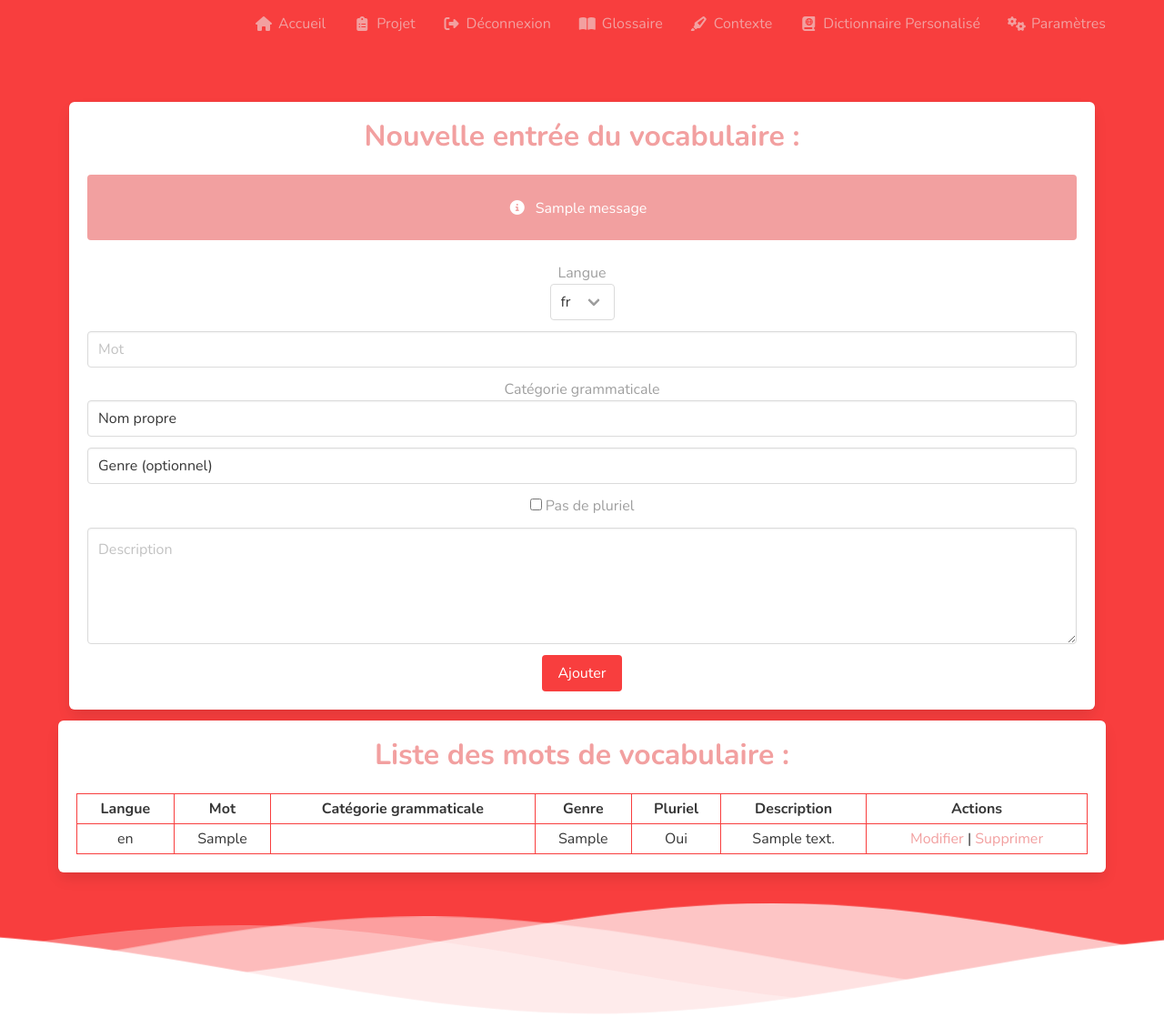
After one commit to BreakerZero/Nyan-CAT, a Flask app: page /vocab in a window 1280 px wide. The commit adds this page. Shown: the whole page at 91% size. Run offline with Flask 3, Linux system fonts and the light colour scheme; a user stored in the database is signed in; tables that the repository leaves empty hold one stand-in row (values such as "Sample post"); one stand-in notice (Sample message) is shown; parts of the project's set-up code (start-up, migrations or seed data) failed here and were passed over; some libraries are stand-ins or nearby versions.

Commit message:
add spellcheck

```diff
--- a/app.py
+++ b/app.py
@@ -1,44 +1,11 @@
 # -*- coding: utf-8 -*-
-import json
-import docx
-import csv
-import cv2
-import numpy as np
-import requests
-from docx import Document
-from PIL import Image, ImageDraw, ImageFont
-import base64
-import io
-import os
-import re
+from models import *
+from settings import *
 
-from nyan.converterAPI import ConverterAPI
-from flask import Flask, request, jsonify, render_template, redirect, flash, abort, send_from_directory
-import flask_login
-from werkzeug.security import generate_password_hash, check_password_hash
-import flask_sqlalchemy
-from werkzeug.utils import redirect, secure_filename
-from nyan.translateAPI import TranslatorAPI
-from flask_login import UserMixin, LoginManager, login_user, current_user, login_required, logout_user
-import html2text
-import threading
-
-LANGUAGETOOL_URL = "http://localhost:8081/v2/check"
-app = Flask(__name__)
-translator = TranslatorAPI('./translatemodel/')  # chemin vers les modèles
-app.config['SQLALCHEMY_TRACK_MODIFICATIONS'] = False
-file_path = os.path.join(os.getcwd(), 'database', 'nyan.db')
-app.config['SQLALCHEMY_DATABASE_URI'] = 'sqlite:///' + file_path  # Nom de la bdd
-app.config['SECRET_KEY'] = '9df31cd3eb2f6f6386571da69d6b418e'  # Clé random pour autentification
-app.config['UPLOAD_FOLDER'] = "fileproject"
-app.config['UPLOAD_EXTENSIONS'] = ['.png', '.jpg', '.jpeg', '.pdf', '.docx', '.doc', '.odt', '.txt']
-app.config['MAX_CONTENT_LENGTH'] = 1024 * 1024 * 500  # max 500Mo
-db = flask_sqlalchemy.SQLAlchemy(app)  # lien bdd
-app.config["DEBUG"] = True  # option debug
-login_manager = LoginManager()
-login_manager.login_view = '/login'
-login_manager.init_app(app)
-ConvAPI = ConverterAPI()
+if system == "Linux" or system == "Darwin":
+	Popen(["java", "-cp", os.path.join(LANGUAGETOOL_PATH, "languagetool-server.jar"), "org.languagetool.server.HTTPServer", "--port", "8081", "--allow-origin"])
+elif system == "Windows":
+	Popen(["java", "-cp", os.path.join(LANGUAGETOOL_PATH, "languagetool-server.jar"), "org.languagetool.server.HTTPServer", "--port", "8081", "--allow-origin"], creationflags=subprocess.CREATE_NEW_CONSOLE)  # Détache le processus sur Windows
 
 
 @app.errorhandler(413)
@@ -140,62 +107,6 @@ def get_context_paragraphs(i, parasin, direction="before"):
 
 	return " ".join(context)
 
-class Glossary(db.Model):  # Modèle du glossaire
-	id = db.Column(db.Integer, primary_key=True, nullable=False, unique=True)
-	Source_Lang = db.Column(db.Text, nullable=False)
-	Target_Lang = db.Column(db.Text, nullable=False)
-	Source = db.Column(db.Text, nullable=False)
-	Target = db.Column(db.Text, nullable=False)
-
-
-class User(UserMixin, db.Model):  # Modèle utilisateur
-	id = db.Column(db.Integer, primary_key=True, nullable=False, unique=True)
-	Pseudo = db.Column(db.Text, nullable=False, unique=True)
-	Mail = db.Column(db.Text, nullable=False, unique=True)
-	Password = db.Column(db.Text, nullable=False)
-	Status = db.Column(db.Integer)
-	TranslatorSettings = db.Column(db.Text, nullable=False)
-	TranslatorProvider = db.Column(db.Text, nullable=False)
-	Formality = db.Column(db.Text)
-	ApiKey = db.Column(db.Text, nullable=False)
-	KeepStyle = db.Column(db.Integer)
-	Autocomplete = db.Column(db.Integer)
-
-
-class Project(db.Model):  # Modèle projet
-	id = db.Column(db.Integer, primary_key=True, nullable=False, unique=True)
-	Name = db.Column(db.Text, nullable=False)
-	Type = db.Column(db.Text, nullable=False)
-	Owner = db.Column(db.Text, nullable=False)
-	Extension = db.Column(db.Text, nullable=False)
-	Source_Lang = db.Column(db.Text, nullable=False)
-	Target_Lang = db.Column(db.Text, nullable=False)
-	Advancement = db.Column(db.Integer, nullable=False)
-	Last_Block = db.Column(db.Integer, nullable=False)
-	Last_Previous_Block = db.Column(db.Integer, nullable=False)
-
-
-class Lexicon_fr(db.Model):
-	id = db.Column(db.Integer, primary_key=True, nullable=False, unique=True)
-	ortho = db.Column(db.String, nullable=False)
-	freqfilms = db.Column(db.Float, nullable=False)
-	freqlivres = db.Column(db.Float, nullable=False)
-
-
-class TranslationMemory(db.Model):  # Modèle mémoire de traduction
-	id = db.Column(db.Integer, primary_key=True, nullable=False, unique=True)
-	Source_Lang = db.Column(db.Text, nullable=False)
-	Target_Lang = db.Column(db.Text, nullable=False)
-	Source = db.Column(db.Text, nullable=False)
-	Target = db.Column(db.Text, nullable=False)
-	Owner = db.Column(db.Integer, nullable=False)
-	Project = db.Column(db.Integer, nullable=False)
-	Segment = db.Column(db.Integer, nullable=False)
-
-class Context(db.Model):
-	id = db.Column(db.Integer, primary_key=True)
-	Active = db.Column(db.Boolean, nullable=False)
-	Text = db.Column(db.String(500), nullable=False)
 
 
 def Glos():  # fonction formatage glossaire
@@ -210,6 +121,56 @@ def Glos():  # fonction formatage glossaire
 			formatedGlo = formatedGlo + str(Gloquery[i][0]) + "\t" + str(Gloquery[i][1]) + "\n"
 			i = i + 1
 		return formatedGlo[:-1]
+
+
+def update_added_txt_and_restart_lt():
+	# Récupération des mots dans la base de données
+	vocab_entries = Vocab.query.all()
+
+	# Organisation par langue pour les entrées de vocabulaire
+	vocab_by_lang = {}
+	for entry in vocab_entries:
+		lang = entry.Lang
+		if lang not in vocab_by_lang:
+			vocab_by_lang[lang] = []
+
+		# Format de l'entrée : mot;forme de base;catégorie genre nombre
+		Gender = entry.Gender or "e"  # Vide si non défini
+		Plural = "sp" if entry.Plural else "s"
+		vocab_line = f"{entry.Word};{entry.Word};{entry.Grammatical_Category} {Gender} {Plural}".strip()
+		vocab_by_lang[lang].append(vocab_line)
+
+	# Mise à jour des fichiers `added.txt` pour chaque langue
+	for lang, entries in vocab_by_lang.items():
+		added_txt_path = os.path.join(ADDED_FILES_DIR, lang, "added.txt")
+		backup_path = os.path.join(ADDED_FILES_DIR, lang, "added_backup.txt")
+
+		# Sauvegarder l'original `added.txt` si non déjà fait
+		if not os.path.exists(backup_path):
+			os.rename(added_txt_path, backup_path)
+
+		# Charger les données depuis le backup
+		with open(backup_path, "r") as backup_file:
+			original_content = backup_file.readlines()
+
+		# Écrire l'original + les entrées de la base dans `added.txt`
+		with open(added_txt_path, "w") as f:
+			f.writelines(original_content)  # Ajouter le contenu d'origine
+			f.write("\n")
+			f.write("\n".join(entries))  # Ajouter les mots du vocab
+
+	# Redémarrer LanguageTool en fonction de l'OS
+	try:
+		if system == "Linux" or system == "Darwin":
+			run(["pkill", "-f", "languagetool-server"])
+			Popen(["java", "-cp", os.path.join(LANGUAGETOOL_PATH, "languagetool-server.jar"), "org.languagetool.server.HTTPServer", "--port", "8081", "--allow-origin"])
+		elif system == "Windows":
+			run(["taskkill", "/F", "/IM", "java.exe"], check=True)  # Arrête tous les processus Java
+			Popen(["java", "-cp", os.path.join(LANGUAGETOOL_PATH, "languagetool-server.jar"), "org.languagetool.server.HTTPServer", "--port", "8081", "--allow-origin"], creationflags=subprocess.CREATE_NEW_CONSOLE)  # Détache le processus sur Windows
+
+		flash("Vocabulaire mis à jour et LanguageTool redémarré avec succès.")
+	except Exception as e:
+		flash(f"Erreur lors du redémarrage de LanguageTool : {e}")
 
 
 with app.app_context():
@@ -905,6 +866,68 @@ def check_grammar():
 
 	return jsonify(errors)
 
+
+@app.route("/vocab", methods=["GET", "POST"])
+@login_required
+def vocab():
+	if request.method == "POST":
+		lang = request.form['lang']
+		word = request.form['word']
+		grammatical_category = request.form['grammatical_category']
+		gender = request.form.get('gender')
+		plural = bool(request.form.get('plural'))
+		description = request.form.get('description')
+
+		new_vocab = Vocab(Lang=lang, Word=word, Grammatical_Category=grammatical_category, Gender=gender, Plural=plural, Description=description)
+		try:
+			db.session.add(new_vocab)
+			db.session.commit()
+			flash("Mot ajouté au vocabulaire")
+		except:
+			flash("Erreur lors de l'ajout du mot")
+		update_added_txt_and_restart_lt()
+		return redirect("/vocab")
+
+	vocab_list = Vocab.query.all()
+	return render_template('vocab.html', vocab_list=vocab_list)
+
+
+@app.route("/vocab/delete/<int:id>")
+@login_required
+def delete_vocab(id):
+	vocab_entry = Vocab.query.get_or_404(id)
+	try:
+		db.session.delete(vocab_entry)
+		db.session.commit()
+		flash("Mot supprimé du vocabulaire")
+	except:
+		flash("Erreur lors de la suppression du mot")
+	update_added_txt_and_restart_lt()
+	return redirect("/vocab")
+
+
+@app.route("/vocab/update/<int:id>", methods=["GET", "POST"])
+@login_required
+def update_vocab(id):
+	vocab_entry = Vocab.query.get_or_404(id)
+	if request.method == "POST":
+		vocab_entry.Lang = request.form['lang']
+		vocab_entry.Word = request.form['word']
+		vocab_entry.Grammatical_Category = request.form['grammatical_category']
+		vocab_entry.Gender = request.form.get('gender')
+		vocab_entry.Plural = bool(request.form.get('plural'))
+		vocab_entry.Description = request.form.get('description')
+		try:
+			db.session.commit()
+			flash("Mot mis à jour")
+		except:
+			flash("Erreur lors de la mise à jour du mot")
+		update_added_txt_and_restart_lt()
+		return redirect("/vocab")
+
+	return render_template('update_vocab.html', vocab_entry=vocab_entry)
+
+
 if __name__ == "__main__":
 	if os.getenv("FLASK_ENV") != "production":
 		app.run(host="127.0.0.1", port=5000, threaded=True, debug=True)
--- a/requirements.txt
+++ b/requirements.txt
@@ -1,7 +1,7 @@
 html2text~=2024.2.26
 Flask==3.0.3
 SQLAlchemy==2.0.36
-Werkzeug~=3.0.4
+Werkzeug~=3.1.1
 requests==2.32.3
 deepl==1.19.1
 beautifulsoup4==4.12.3
@@ -12,6 +12,6 @@ Flask-Login==0.6.3
 Jinja2==3.1.4
 python-docx==1.1.2
 Flask-SQLAlchemy==3.1.1
-pillow==10.4.0
+pillow==11.0.0
 opencv-python==4.10.0.84
 pyopenssl==24.2.1
--- a/templates/base.html
+++ b/templates/base.html
@@ -8,7 +8,7 @@
     <meta name="viewport" content="width=device-width, initial-scale=1">
     <title>Nyan-CAT</title>
     <link rel="stylesheet" type="text/css" href="{{ url_for('static', filename='css/base.css') }}">
-    <link rel="stylesheet" type="text/css" href="https://cdn.jsdelivr.net/gh/FortAwesome/Font-Awesome@5.15.3/css/all.min.css">
+    <link rel="stylesheet" type="text/css" href="https://cdn.jsdelivr.net/gh/FortAwesome/Font-Awesome@6.6.0/css/all.min.css">
     <script src="https://code.jquery.com/jquery-3.6.0.min.js" integrity="sha256-/xUj+3OJU5yExlq6GSYGSHk7tPXikynS7ogEvDej/m4=" crossorigin="anonymous"></script>
     {% block head %}
     {% endblock %}
@@ -34,9 +34,9 @@
                             </a>
                             <a href="{{ url_for('home') }}" class="navbar-item">
                                 <span class="icon is-medium is-left">
-                                  <i class="fas fa-user is-primary"></i>
+                                  <i class="fas fa-clipboard-list is-primary"></i>
                                 </span>
-                                <span>Profil</span>
+                                <span>Projet</span>
                             </a>
                             {% if not current_user.is_authenticated %}
                             <a href="{{ url_for('login') }}" class="navbar-item">
@@ -65,6 +65,12 @@
                                   <i class="fas fa-highlighter is-primary"></i>
                                 </span>
                                 <span>Contexte</span>
+                            </a>
+                            <a href="{{ url_for('vocab') }}" class="navbar-item">
+                                <span class="icon is-medium is-left">
+                                  <i class="fas fa-book-atlas is-primary"></i>
+                                </span>
+                                <span>Dictionnaire Personalisé</span>
                             </a>
                             <a href="{{ url_for('settings') }}" class="navbar-item">
                                 <span class="icon is-medium is-left">
--- a/templates/glossary.html
+++ b/templates/glossary.html
@@ -77,5 +77,4 @@
             {% endfor %}
         {% endif %}
     </table>
-</main>
 {% endblock %}
--- /dev/null
+++ b/templates/vocab.html
@@ -0,0 +1,121 @@
+{% extends "base.html" %}
+
+{% block content %}
+<div class="column is-12 is-offset-0">
+    <div class="box">
+        <h1 class="title">Nouvelle entrée du vocabulaire :</h1>
+        {% with messages = get_flashed_messages() %}
+        {% if messages %}
+            <div class="notification">
+                <span class="icon is-medium is-left">
+                    <i class="fas fa-info-circle is-primary"></i>
+                  </span>
+                <span>{{ messages[0] }}</span>
+            </div>
+        {% endif %}
+        {% endwith %}
+        <form action="/vocab" method="POST">
+            <!-- Formulaire d'ajout de vocabulaire -->
+            <div class="field">
+                <p class="control">
+                    <label>Langue</label>
+                    <div class="select">
+                        <select name="lang" required>
+                            <option value="en">en</option>
+                            <option value="ja">ja</option>
+                            <option value="fr" selected="selected">fr</option>
+                            <option value="es">es</option>
+                            <option value="it">it</option>
+                        </select>
+                    </div>
+                </p>
+            </div>
+            <div class="field">
+                <p class="control">
+                    <input type="text" name="word" placeholder="Mot" class="input" required>
+                </p>
+            </div>
+            <div class="field">
+                <p class="control">
+                    <label for="grammatical_category">Catégorie grammaticale</label>
+                    <select name="grammatical_category" class="input" required>
+                        <option value="N">Nom</option>
+                        <option value="V">Verbe</option>
+                        <option value="J">Adjectif</option>
+                        <option value="A">Adverbe</option>
+                        <option value="Z" selected="selected">Nom propre</option>
+                    </select>
+                </p>
+            </div>
+            <div class="field">
+                <p class="control">
+                    <select name="gender" class="input">
+                        <option value="">Genre (optionnel)</option>
+                        <option value="m">Masculin</option>
+                        <option value="f">Féminin</option>
+                    </select>
+                </p>
+            </div>
+            <div class="field">
+                <p class="control">
+                    <label class="checkbox">
+                        <input type="checkbox" name="plural"> Pas de pluriel
+                    </label>
+                </p>
+            </div>
+            <div class="field">
+                <p class="control">
+                    <textarea name="description" placeholder="Description" class="textarea"></textarea>
+                </p>
+            </div>
+            <div class="field is-grouped is-grouped-centered">
+                <p class="control">
+                    <button type="submit" class="button is-primary" style="z-index: 999;">Ajouter</button>
+                </p>
+            </div>
+        </form>
+    </div>
+</div>
+
+<!-- Table pour afficher la liste des mots de vocabulaire -->
+<div class="box">
+    <h2 class="title">Liste des mots de vocabulaire :</h2>
+    <table class="table is-bordered is-striped is-narrow is-hoverable is-fullwidth">
+        <thead>
+            <tr>
+                <th>Langue</th>
+                <th>Mot</th>
+                <th>Catégorie grammaticale</th>
+                <th>Genre</th>
+                <th>Pluriel</th>
+                <th>Description</th>
+                <th>Actions</th>
+            </tr>
+        </thead>
+        <tbody>
+            {% for vocab in vocab_list %}
+            <tr>
+                <td>{{ vocab.Lang }}</td>
+                <td>{{ vocab.Word }}</td>
+                <td>{% set category_map = {
+                        'N': 'Nom',
+                        'V': 'Verbe',
+                        'J': 'Adjectif',
+                        'A': 'Adverbe',
+                        'Z': 'Nom propre'
+                    } %}
+                    {{ category_map[vocab.Grammatical_Category] }}</td>
+                <td>{{ vocab.Gender or "-" }}</td>
+                <td>{{ "Oui" if vocab.Plural else "Non" }}</td>
+                <td>{{ vocab.Description }}</td>
+                <td>
+                    <a href="/vocab/update/{{ vocab.id }}">Modifier</a> |
+                    <a href="/vocab/delete/{{ vocab.id }}">Supprimer</a>
+                </td>
+            </tr>
+            {% endfor %}
+        </tbody>
+    </table>
+</div>
+    <div class="lastelement"></div>
+{% endblock %}
```
Also changed, not shown: models.py (added, +67 -0 lines), settings.py (added, +46 -0 lines), templates/jstemplate/checkText.html (+1 -12 lines), templates/update_vocab.html (added, +81 -0 lines), 3 other files.
